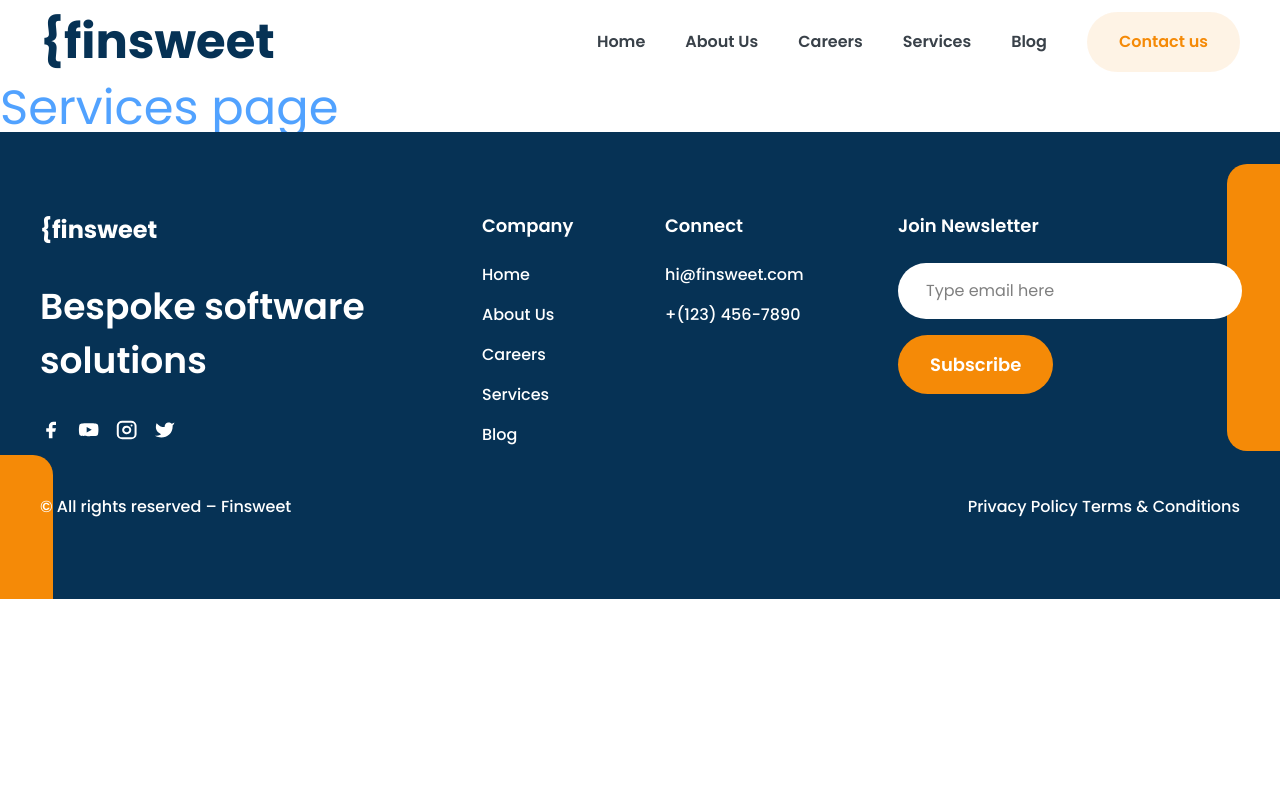
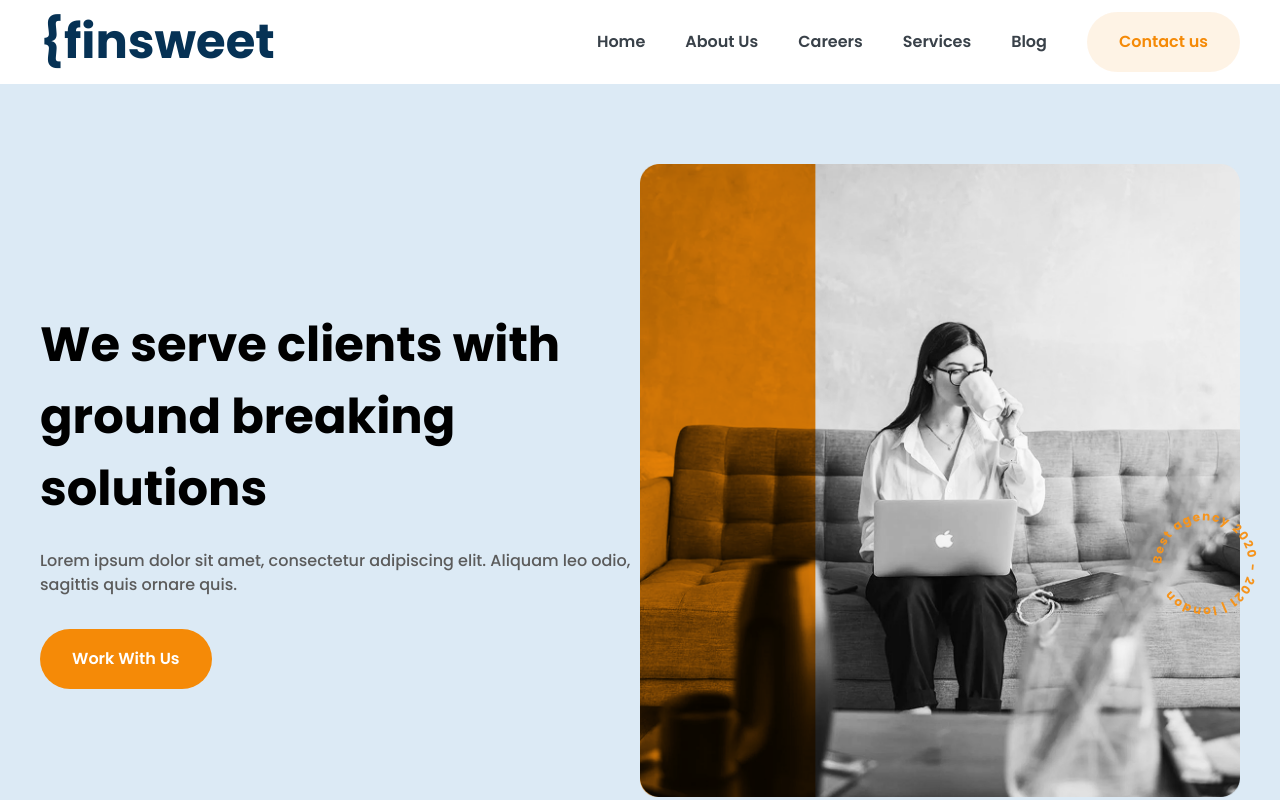
Before and after one commit to Duclaux/finsweet-website-agency, a React (Vite) app: page /services in a window 1280 px wide. Shown: the top 800 px of the page. Built offline with nearby package versions, Linux system fonts and the light colour scheme.

Commit message:
Implement service hero top

```diff
--- /dev/null
+++ b/src/components/service/HeaderBanner.tsx
@@ -0,0 +1,38 @@
+import { Link } from "react-router-dom"
+import Container from "../Container"
+import CircularBadge from "../CircularBadge"
+
+function HeaderBanner() {
+  return (
+    <div className="flex-1 min-h-0 h-full w-screen bg-[#DCEAF5] -z-20 py-10 xl:py-20">
+      <Container>
+        <header className="xl:flex xl:items-center space-y-3 xl:space-y-0">
+          <section className="w-full h-fit md:h-90">
+            <h1 className="text-h1">
+              We serve clients with ground breaking solutions
+            </h1>
+
+            <p className="text-paragraph text-[#5B5B5B] mt-6 mb-8">
+              Lorem ipsum dolor sit amet, consectetur adipiscing elit. Aliquam leo odio, sagittis quis ornare quis.
+            </p>
+
+            <button className="text-link px-5 py-3 xl:px-8 xl:py-4.5 bg-[#F58A07] rounded-[31px]">
+                <Link to="/services" className="text-white">
+                  Work With Us
+                </Link>
+              </button>
+          </section>
+
+          <section className="w-full h-62.5 md:h-154 xl:h-162.5 relative">
+            <img src="../src/assets/images/service-img-bg.png" alt="" />
+            <div className="absolute top-1/2 -right-10 hidden xl:flex">
+                <CircularBadge text="Best agency 2020 - 2021 | london" />
+            </div>
+          </section>
+        </header>
+      </Container>
+    </div>
+  )
+}
+
+export default HeaderBanner
--- a/src/pages/Services.tsx
+++ b/src/pages/Services.tsx
@@ -1,9 +1,10 @@
+import HeaderBanner from "../components/service/HeaderBanner"
 
 function Services() {
   return (
-    <div className="text-5xl text-blue-400">
-      Services page
-    </div>
+    <>
+      <HeaderBanner />
+    </>
   )
 }
 
```
Also changed, not shown: src/components/aboutUs/Header.tsx (+7 -6 lines), src/assets/images/service-img-bg.png (added).
